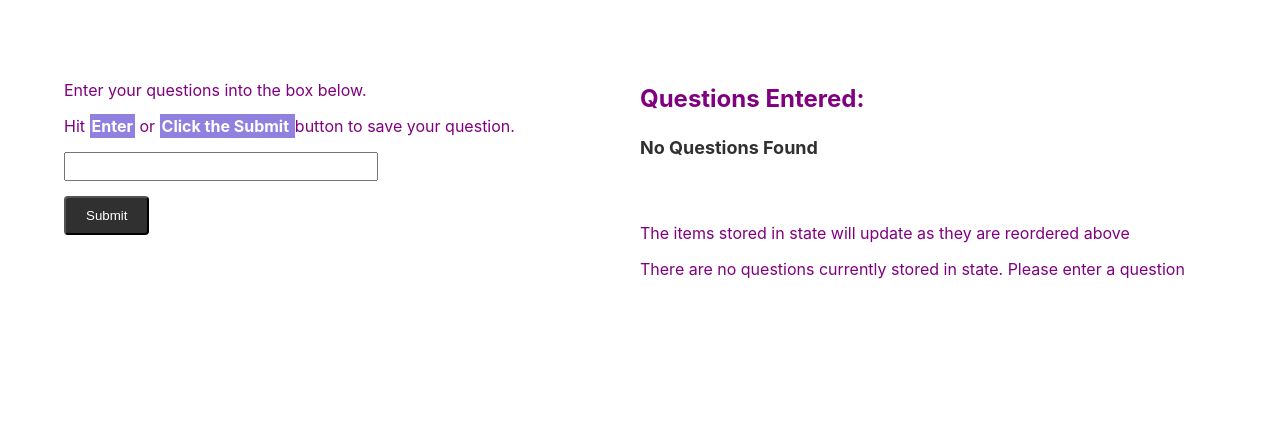
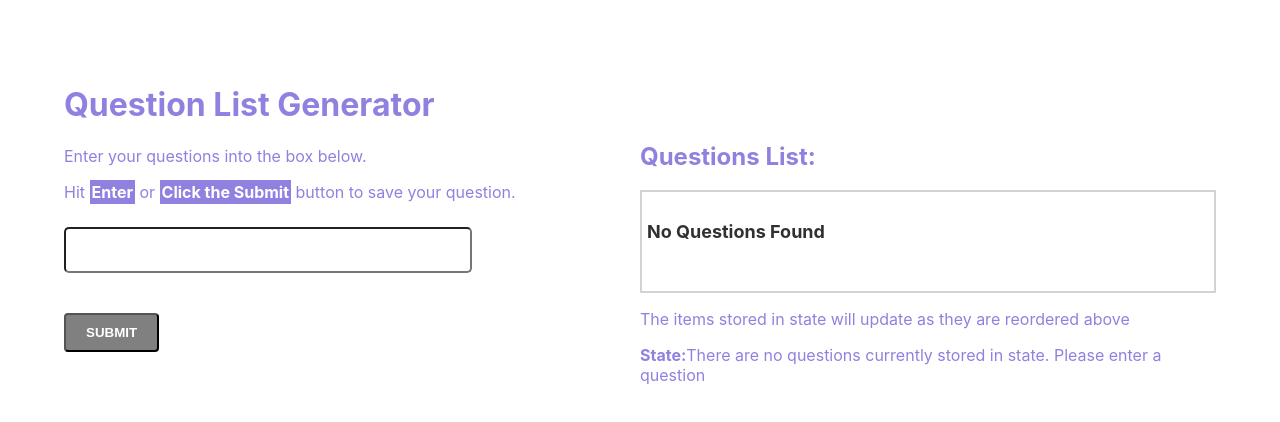
Before and after one commit to rainbow82/react-draggable-list, a React (Create React App) app: page / in a window 1280 px wide. Shown: the top 422 px of the page. Built offline with nearby package versions, Linux system fonts and the light colour scheme; the HTML template or start-up script is replaced by a standard one.

Commit message:
updated css

```diff
--- a/src/QuestionInput.js
+++ b/src/QuestionInput.js
@@ -20,8 +20,9 @@ const QuestionInput = () => {
   return(
     <div className='c-QuestionInput c-QuestionInput-grid-container'>
       <div>
+        <h1>Question List Generator</h1>
         <p>Enter your questions into the box below.</p>
-        <p>Hit <span className='c-QuestionInput-instruction-text'> Enter</span> or <span className='c-QuestionInput-instruction-text'> Click the Submit </span> button to save your question.</p>
+        <p>Hit <span className='c-QuestionInput-instruction-text'> Enter</span> or <span className='c-QuestionInput-instruction-text'> Click the Submit</span> button to save your question.</p>
         <form onSubmit={ (event) => {
           event.preventDefault();
           addItem();
--- a/src/QuestionList.js
+++ b/src/QuestionList.js
@@ -97,7 +97,7 @@ const QuestionList = ({ items }) => {
 
   return(
   <div className="c-QuestionList">
-    <h2>Questions Entered: </h2>
+    <h2>Questions List: </h2>
     <div className='c-QuestionList-container'>
       {items.length === 0 ? (
         <h4>No Questions Found</h4>
@@ -116,7 +116,10 @@ const QuestionList = ({ items }) => {
       )}
     </div>
     <p>The items stored in state will update as they are reordered above</p>
-    <div className='c-QuestionList-array'>{items.length !== 0 ? `"${list}",`: "There are no questions currently stored in state. Please enter a question"}</div>
+    <p>
+      <span className='c-QuestionList-state'>State:</span>
+      <span className='c-QuestionList-array'>{items.length !== 0 ? `"${list}",  `: "There are no questions currently stored in state. Please enter a question"}</span>
+    </p>
   </div>
   )
 
--- a/src/index.css
+++ b/src/index.css
@@ -5,7 +5,7 @@ body {
     sans-serif;
   -webkit-font-smoothing: antialiased;
   -moz-osx-font-smoothing: grayscale;
-  color: purple;
+  color: #9081e0;
 }
 
 code {
@@ -32,26 +32,53 @@ code {
 
 .c-QuestionInput-submit {
   color: white;
-  background-color: #303030;
+  background-color: grey;
   padding: 10px 20px;
   border-radius: 4px;
+  margin-top: 15px;
+  text-transform: uppercase;
+  font-weight: bold;
+}
+
+.c-QuestionInput-submit:hover {
+  background-color: dimgray;
+  padding: 15px 25px;
 }
 
 .c-QuestionInput-form-text-area {
   display: block;
-  margin: 15px 0;
-  width: 300px;
-  padding: 5px;
+  margin: 25px 0;
+  width: 400px;
+  border-radius: 5px;
+  height: 40px;
+}
+
+.c-QuestionInput-form-text-area:focus {
+  border: 5px solid #3ae49d;
+}
+
+.c-QuestionList {
+  padding-top: 10%;
 }
 
 .c-QuestionList-container {
   color: #303030;
   font-size: large;
-  width: fit-content;
-  padding-bottom: 25px;
+  padding: 5px 5px 25px 5px;
+  border: 2px solid lightgray;
 }
 
 .c-QuestionList-question {
   color: purple;
   font-weight: bold;
+  border: 2px solid #303030;
+  padding: 10px;
+  border-radius: 5px;
+  box-shadow: 10px 10px 5px grey;
+  width: 90%;
+  margin-left: 15px;
 }
+
+.c-QuestionList-state {
+  font-weight: bold;
+}
```
